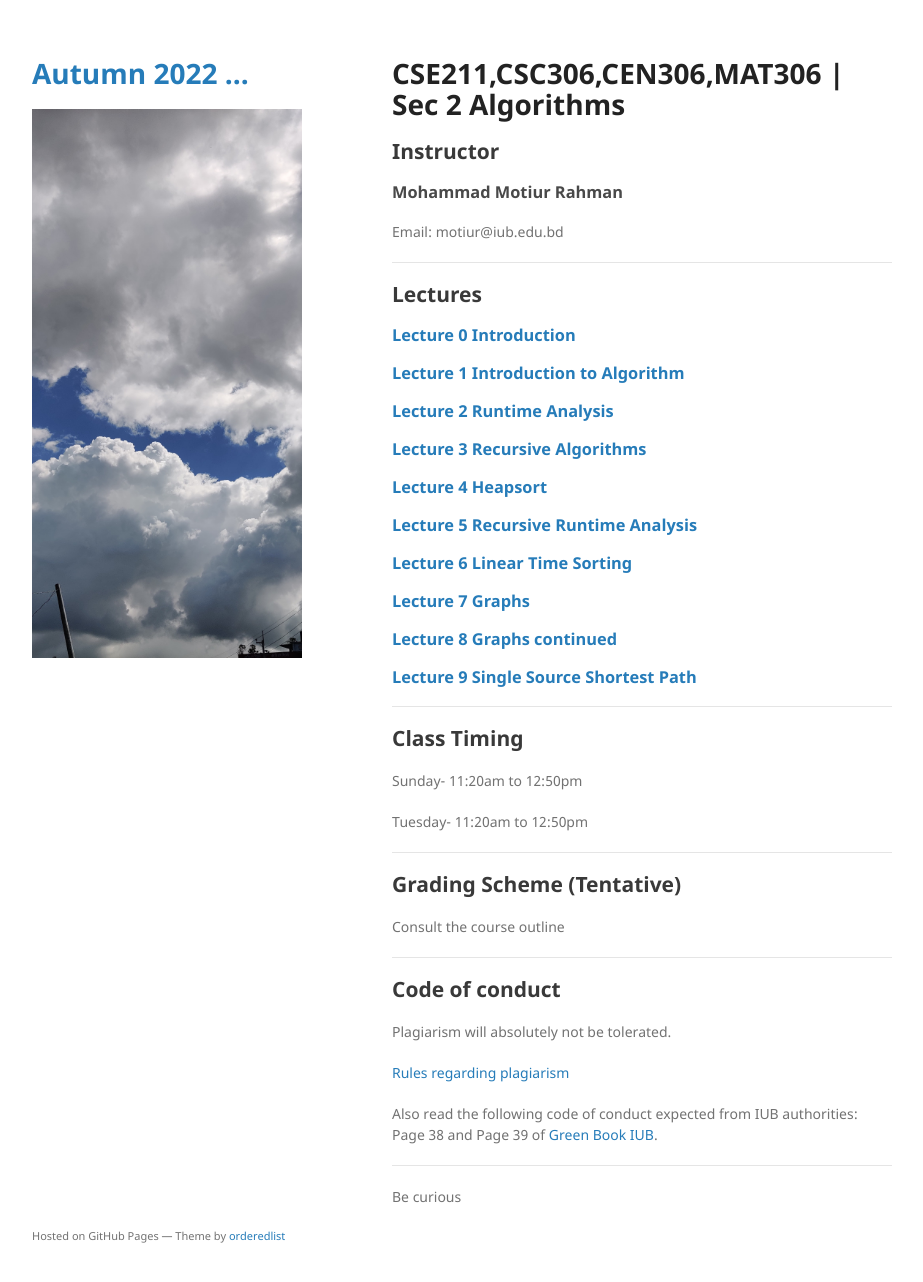
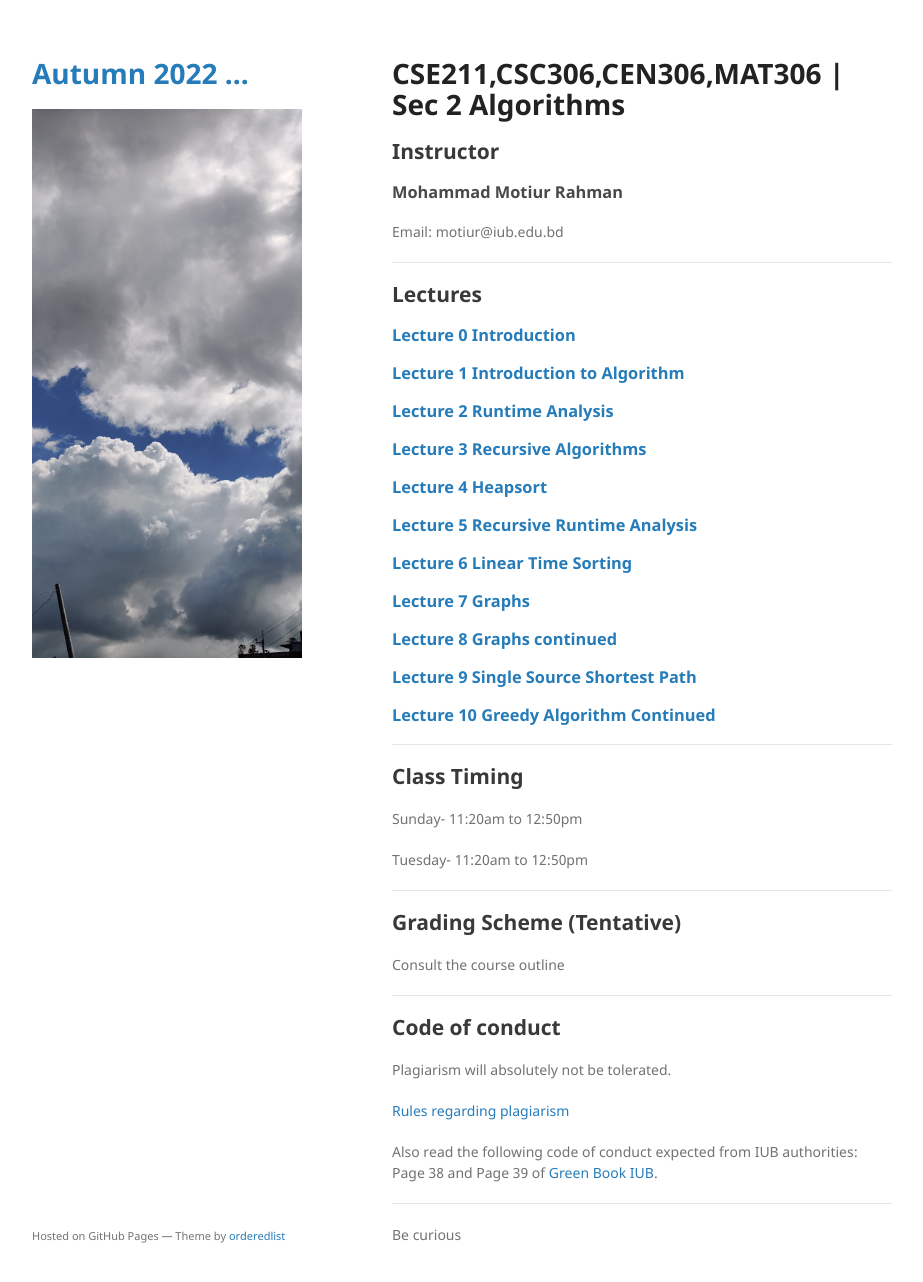
Before and after one commit to mohammadmotiurrahman/mohammadmotiurrahman.github.io, a Jekyll site: the page built from cse211_2/index.md, in a window 1280 px wide and 1315 px high. Shown: the top 1282 px of the window, without its empty margins (178-1101 px from the left). Built offline with Jekyll 4.4.1, drawn with Linux system fonts in a browser that asks for light colours; our own code applies the rules of GitHub Pages for plain Markdown files.

Commit message:
Update index.md

```diff
--- a/cse211_2/index.md
+++ b/cse211_2/index.md
@@ -17,6 +17,8 @@
 ### [Lecture 7 Graphs](https://docs.google.com/presentation/d/1vFy4Vz03IHg-fqtrQ_WzV6Tw2BEf4ut1oSaBYDZY3IU/edit?usp=sharing)
 ### [Lecture 8 Graphs continued](https://docs.google.com/presentation/d/1mAX3pwWCDaNxTGFtAuusV4H-PQaUpDTWDjLjKfN_vYc/edit?usp=sharing)
 ### [Lecture 9 Single Source Shortest Path](https://docs.google.com/presentation/d/1U5K5nvE1avcu9YOVhm3WPyzH8ehywbjKyYLHpBbC0F8/edit?usp=sharing)
+### [Lecture 10 Greedy Algorithm Continued](https://docs.google.com/presentation/d/1THD_VY6wTbIUVJ3FA3VUVKrpCHYD7Dl2fzeVd0lJ9yQ/edit?usp=sharing)
+
 
 * * *
 ## Class Timing
```
